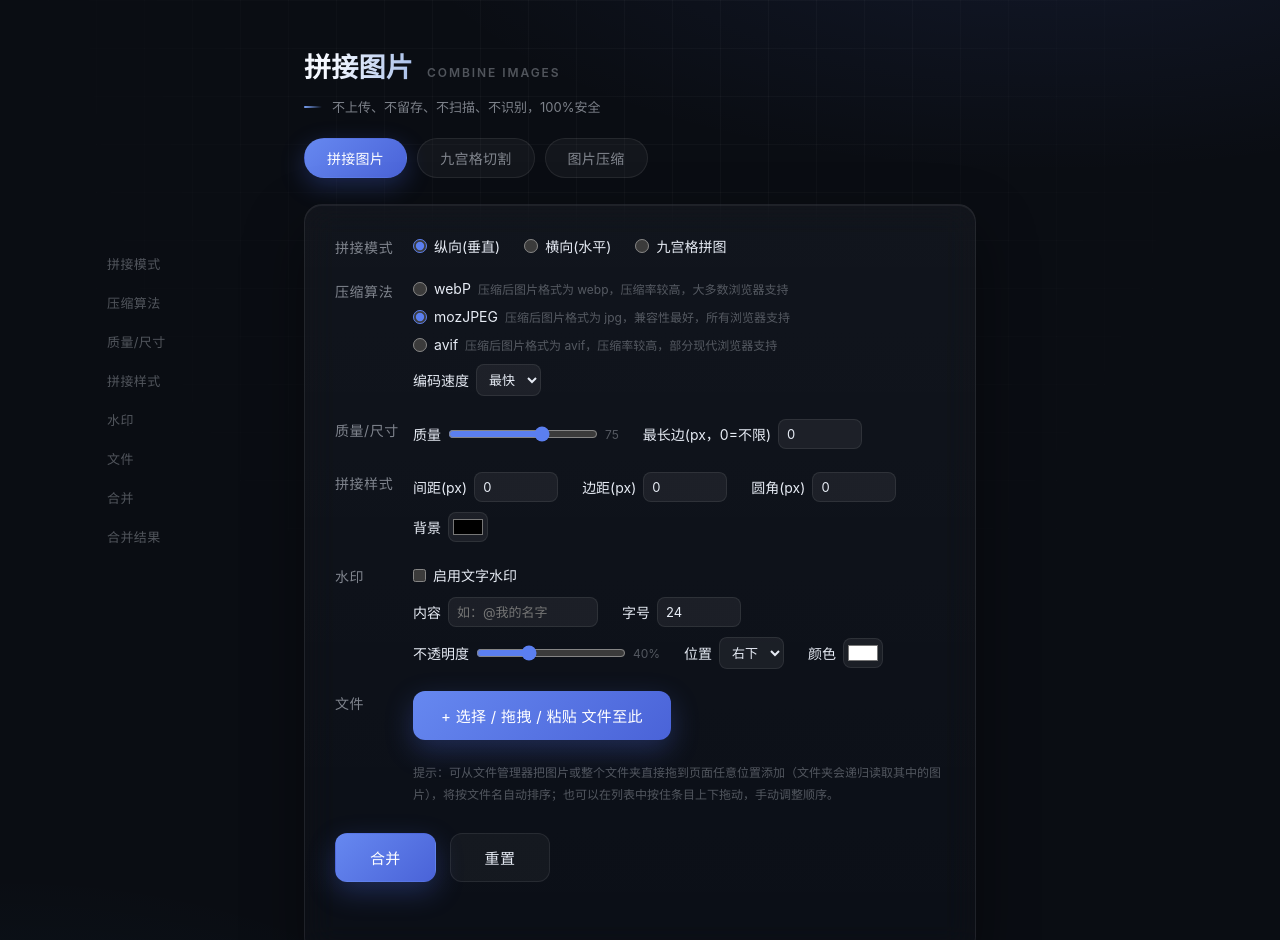
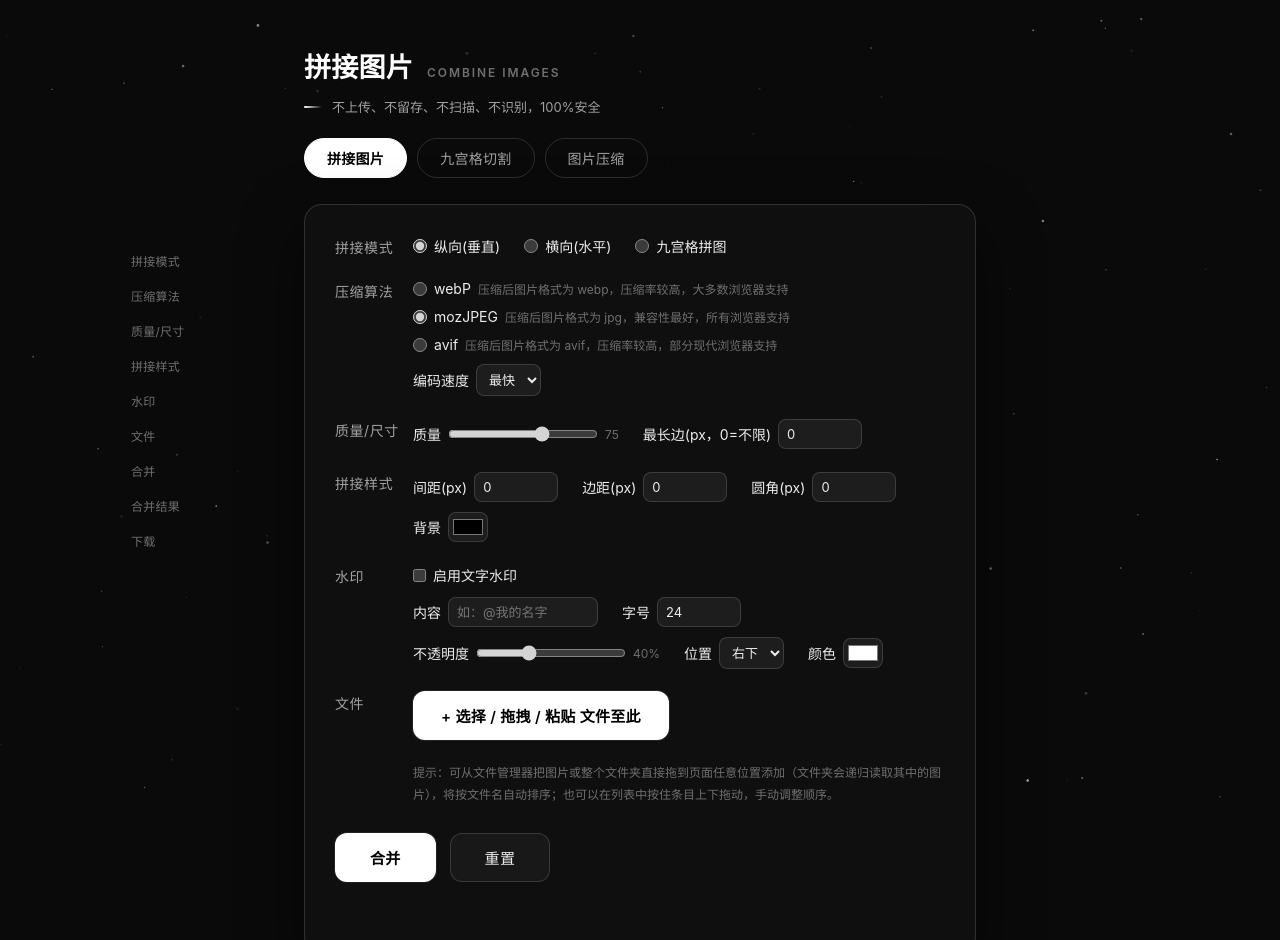
Before and after one commit to dc932dc/pingtu, a plain HTML site: page index.html in a window 1280 px wide. Shown: the top 940 px of the page. Drawn offline with Linux system fonts and the light colour scheme.

Commit message:
UI改版：Vercel风黑白极简主题、星空背景（漂移+闪烁+流星）、目录收窄至116px并新增下载条目

```diff
--- a/index.html
+++ b/index.html
@@ -7,15 +7,15 @@
 <style>
   :root {
     color-scheme: dark; /* 原生控件（下拉弹层/取色器/数字框）统一走暗色 */
-    --bg: #0a0d13;
-    --border: rgba(255, 255, 255, .08);
-    --border-strong: rgba(160, 185, 255, .25);
-    --text: #e7ecf5;
-    --dim: rgba(231, 236, 245, .52);
-    --faint: rgba(231, 236, 245, .32);
-    --accent: #7aa2f7;
-    --accent-deep: #5b7ff0;
-    --accent-soft: rgba(122, 162, 247, .14);
+    --bg: #0a0a0a;
+    --border: rgba(255, 255, 255, .14);
+    --border-strong: rgba(255, 255, 255, .32);
+    --text: #ededed;
+    --dim: #a1a1a1;
+    --faint: #6f6f6f;
+    --accent: #ffffff;
+    --accent-deep: #d4d4d4;
+    --accent-soft: rgba(255, 255, 255, .1);
     --err: #f0937f;
   }
   * { box-sizing: border-box; margin: 0; padding: 0; }
@@ -24,23 +24,11 @@
   body {
     font-family: -apple-system, BlinkMacSystemFont, "Segoe UI", "Microsoft YaHei", "PingFang SC", sans-serif;
     color: var(--text);
-    background:
-      radial-gradient(1200px 500px at 82% -10%, rgba(96, 130, 255, .10), transparent 55%),
-      radial-gradient(900px 450px at 0% 110%, rgba(64, 201, 255, .05), transparent 55%),
-      var(--bg);
+    background: var(--bg);
     -webkit-font-smoothing: antialiased;
   }
-  /* 极淡的网格底纹，纯 CSS，无资源加载 */
-  body::before {
-    content: ''; position: fixed; inset: 0; pointer-events: none; z-index: 0;
-    background-image:
-      linear-gradient(rgba(255, 255, 255, .028) 1px, transparent 1px),
-      linear-gradient(90deg, rgba(255, 255, 255, .028) 1px, transparent 1px);
-    background-size: 48px 48px;
-    -webkit-mask-image: radial-gradient(ellipse at 50% 0%, #000 20%, transparent 72%);
-    mask-image: radial-gradient(ellipse at 50% 0%, #000 20%, transparent 72%);
-  }
-  ::selection { background: rgba(122, 162, 247, .35); }
+  #starfield { position: fixed; inset: 0; z-index: 0; pointer-events: none; }
+  ::selection { background: rgba(255, 255, 255, .22); }
   ::-webkit-scrollbar { width: 10px; }
   ::-webkit-scrollbar-thumb { background: rgba(255, 255, 255, .12); border-radius: 5px; }
   ::-webkit-scrollbar-track { background: transparent; }
@@ -50,36 +38,30 @@
   [id] { scroll-margin-top: 28px; }
 
   h1 { font-size: 27px; font-weight: 800; letter-spacing: .01em; display: flex; align-items: baseline; gap: 14px; flex-wrap: wrap; }
-  h1 .zh {
-    background: linear-gradient(92deg, #f5f8ff 25%, #a9c0ea);
-    -webkit-background-clip: text; background-clip: text; color: transparent;
-  }
+  h1 .zh { color: #fff; }
   h1 .en { font-size: 12px; font-weight: 600; letter-spacing: .16em; text-transform: uppercase; color: var(--faint); }
   .slogan { font-size: 13px; margin: 12px 0 22px; color: var(--dim); display: flex; align-items: center; gap: 10px; }
-  .slogan::before { content: ''; flex: none; width: 18px; height: 2px; border-radius: 1px; background: linear-gradient(90deg, var(--accent), transparent); }
+  .slogan::before { content: ''; flex: none; width: 18px; height: 2px; border-radius: 1px; background: linear-gradient(90deg, #fff, transparent); }
 
   /* 工具切换 */
   .tool-nav { display: flex; gap: 10px; margin: 0 0 26px; }
   .tool-tab {
     padding: 9px 22px; border-radius: 999px; border: 1px solid var(--border);
-    background: rgba(255, 255, 255, .04); color: var(--dim);
+    background: transparent; color: var(--dim);
     font-size: 14px; cursor: pointer; font-family: inherit; letter-spacing: .02em;
     transition: color .15s, border-color .15s, background .15s, box-shadow .15s;
   }
-  .tool-tab:hover { color: var(--text); border-color: var(--border-strong); }
+  .tool-tab:hover { color: #fff; border-color: var(--border-strong); }
   .tool-tab.active {
-    background: linear-gradient(135deg, #6688f0, #4a63d8); color: #fff;
-    border-color: transparent; box-shadow: 0 8px 24px rgba(80, 110, 240, .28);
+    background: #fff; color: #000; border-color: #fff; font-weight: 600; box-shadow: none;
   }
 
   /* 毛玻璃主卡片 */
   .glass {
     position: relative; padding: 30px 30px 34px; border-radius: 18px;
     border: 1px solid var(--border);
-    background: linear-gradient(180deg, rgba(255, 255, 255, .035), rgba(255, 255, 255, .012));
-    backdrop-filter: blur(16px) saturate(1.25);
-    -webkit-backdrop-filter: blur(16px) saturate(1.25);
-    box-shadow: 0 24px 60px rgba(0, 0, 0, .4), inset 0 1px 0 rgba(255, 255, 255, .06);
+    background: #0f0f0f;
+    box-shadow: 0 1px 0 rgba(255, 255, 255, .05), 0 24px 60px rgba(0, 0, 0, .6);
   }
 
   .row { display: flex; align-items: flex-start; margin-bottom: 22px; }
@@ -93,13 +75,13 @@
   select.sel option, option { background: #0d1117; color: #e7ecf5; }
 
   .drop {
-    display: inline-block; color: #fff; font-size: 15px; letter-spacing: .02em;
+    display: inline-block; color: #000; font-size: 15px; font-weight: 600; letter-spacing: .02em;
     padding: 14px 28px; border-radius: 12px; cursor: pointer; user-select: none;
-    background: linear-gradient(135deg, #6688f0, #4a63d8);
-    box-shadow: 0 10px 28px rgba(80, 110, 240, .28);
+    background: #fff;
+    box-shadow: 0 0 0 1px rgba(255, 255, 255, .08);
     transition: filter .15s ease, transform .15s ease;
   }
-  .drop:hover { filter: brightness(1.1); }
+  .drop:hover { background: #e6e6e6; }
   .drop:active { transform: translateY(1px); }
   .hint { font-size: 12px; color: var(--faint); margin: 12px 0 0 78px; line-height: 1.8; }
 
@@ -148,28 +130,27 @@
     font-family: inherit; letter-spacing: .02em; transition: filter .15s, background .15s, border-color .15s;
   }
   .btn-primary {
-    background: linear-gradient(135deg, #6688f0, #4a63d8); color: #fff;
-    box-shadow: 0 10px 28px rgba(80, 110, 240, .28);
-  }
-  .btn-primary:hover { filter: brightness(1.1); }
+    background: #fff; color: #000; font-weight: 600;
+    box-shadow: 0 0 0 1px rgba(255, 255, 255, .08);
+  }
+  .btn-primary:hover { background: #e6e6e6; }
   .btn-ghost { background: rgba(255, 255, 255, .04); color: var(--text); border-color: var(--border); }
   .btn-ghost:hover { background: rgba(255, 255, 255, .07); border-color: var(--border-strong); }
   .btn:disabled { opacity: .55; cursor: default; filter: none; }
   .btn-blue {
-    background: linear-gradient(135deg, #6688f0, #4a63d8); color: #fff; text-decoration: none;
-    display: inline-block; box-shadow: 0 10px 28px rgba(80, 110, 240, .28);
-  }
-
-  .msg { min-height: 22px; margin-top: 16px; font-size: 13px; color: #9db8e8; font-variant-numeric: tabular-nums; }
+    background: #fff; color: #000; font-weight: 600; text-decoration: none;
+    display: inline-block; box-shadow: 0 0 0 1px rgba(255, 255, 255, .08);
+  }
+  .btn-blue:hover { background: #e6e6e6; }
+
+  .msg { min-height: 22px; margin-top: 16px; font-size: 13px; color: #8ab4f8; font-variant-numeric: tabular-nums; }
   .msg.err { color: var(--err); }
 
   .result {
     margin-top: 18px; padding: 22px;
     border: 1px solid var(--border); border-radius: 16px;
-    background: rgba(13, 17, 25, .6);
-    backdrop-filter: blur(14px) saturate(1.2);
-    -webkit-backdrop-filter: blur(14px) saturate(1.2);
-    box-shadow: inset 0 1px 0 rgba(255, 255, 255, .05);
+    background: #0f0f0f;
+    box-shadow: inset 0 1px 0 rgba(255, 255, 255, .04);
   }
   .result h2 { font-size: 15px; font-weight: 600; margin-bottom: 14px; display: flex; align-items: center; gap: 10px; letter-spacing: .04em; }
   .result h2::before { content: ''; width: 3px; height: 15px; border-radius: 2px; background: var(--accent); }
@@ -197,7 +178,7 @@
     font-size: 12px; padding: 6px 0; border-radius: 8px;
     background: rgba(0, 0, 0, .55); color: var(--accent); text-decoration: none; transition: background .15s, color .15s;
   }
-  .tile .mini-btn:hover { background: rgba(122, 162, 247, .5); color: #fff; }
+  .tile .mini-btn:hover { background: rgba(255, 255, 255, .25); color: #fff; }
 
   .drop-overlay {
     position: fixed; inset: 0; z-index: 100;
@@ -249,32 +230,30 @@
   .jump button {
     width: 38px; height: 38px; border-radius: 50%;
     border: 1px solid var(--border);
-    background: rgba(14, 18, 26, .75); color: var(--dim);
+    background: rgba(10, 10, 10, .8); color: var(--dim);
     font-size: 16px; line-height: 1; cursor: pointer;
-    backdrop-filter: blur(10px);
-    -webkit-backdrop-filter: blur(10px);
     transition: background .15s, border-color .15s, color .15s;
   }
-  .jump button:hover { background: linear-gradient(135deg, #6688f0, #4a63d8); border-color: transparent; color: #fff; }
+  .jump button:hover { background: #0a0a0a; border-color: #fff; color: #fff; }
   .jump button:active { filter: brightness(1.2); }
 
   /* 左侧目录：宽屏时列出当前工具的各个区块，点击跳转 */
   .toc {
     position: fixed; top: 50%; transform: translateY(-50%);
-    left: max(12px, calc(50vw - 548px));
-    width: 168px; z-index: 55;
+    left: max(10px, calc(50vw - 520px));
+    width: 116px; z-index: 55;
     display: flex; flex-direction: column; gap: 4px;
   }
   .toc button {
-    border: 1px solid transparent; border-radius: 10px;
+    border: 1px solid transparent; border-radius: 8px;
     background: transparent; color: var(--faint);
-    font-size: 13px; text-align: left; padding: 7px 14px;
-    cursor: pointer; font-family: inherit; letter-spacing: .03em;
+    font-size: 12px; text-align: left; padding: 6px 10px;
+    cursor: pointer; font-family: inherit; letter-spacing: .02em;
     transition: color .15s, background .15s, border-color .15s;
   }
-  .toc button:hover { color: var(--text); background: rgba(255, 255, 255, .05); }
+  .toc button:hover { color: #fff; background: rgba(255, 255, 255, .06); }
   .toc button.active {
-    color: var(--text); background: var(--accent-soft); border-color: var(--border-strong);
+    color: #fff; background: rgba(255, 255, 255, .1); border-color: rgba(255, 255, 255, .25);
   }
   @media (max-width: 1080px) { .toc { display: none; } }
 
@@ -309,6 +288,7 @@
 </style>
 </head>
 <body>
+<canvas id="starfield" aria-hidden="true"></canvas>
 <main class="wrap">
   <h1><span class="zh" id="h1Zh">拼接图片</span> <span class="en" id="h1En">Combine Images</span></h1>
   <p class="slogan">不上传、不留存、不扫描、不识别，100%安全</p>
@@ -587,15 +567,16 @@
   const tocMap = {
     merge: [
       ['拼接模式', 'sec-mode'], ['压缩算法', 'sec-format'], ['质量/尺寸', 'sec-quality'],
-      ['拼接样式', 'sec-style'], ['水印', 'sec-watermark'], ['文件', 'sec-files'], ['合并', 'sec-actions'], ['合并结果', 'result'],
+      ['拼接样式', 'sec-style'], ['水印', 'sec-watermark'], ['文件', 'sec-files'],
+      ['合并', 'sec-actions'], ['合并结果', 'result'], ['下载', 'downloadBtn'],
     ],
     grid: [
       ['文件', 'sec-grid-files'], ['切割规格', 'sec-grid-n'], ['输出格式', 'sec-grid-fmt'],
-      ['切割', 'grid-actions'], ['切割结果', 'gridResult'],
+      ['切割', 'grid-actions'], ['切割结果', 'gridResult'], ['打包下载', 'dlAllBtn'],
     ],
     compress: [
       ['文件', 'sec-c-files'], ['输出格式', 'sec-c-fmt'], ['压缩质量', 'sec-c-quality'],
-      ['压缩', 'compress-actions'], ['压缩结果', 'compressResult'],
+      ['压缩', 'compress-actions'], ['压缩结果', 'compressResult'], ['打包下载', 'cZipBtn'],
     ],
   };
   function renderToc() {
@@ -1981,6 +1962,71 @@
   window.addEventListener('resize', updateJumpBtns);
   updateJumpBtns();
 
+  // —— 星空背景：缓慢漂移 + 闪烁 + 偶尔流星（prefers-reduced-motion 时静止） ——
+  const starCanvas = $('#starfield'), starCtx = starCanvas.getContext('2d');
+  const stars = [];
+  let shoot = null, nextShootAt = performance.now() + 6000 + Math.random() * 9000;
+  const motionOK = !matchMedia('(prefers-reduced-motion: reduce)').matches;
+  function starResize() {
+    starCanvas.width = innerWidth; starCanvas.height = innerHeight;
+    stars.length = 0;
+    const n = Math.min(220, Math.round(innerWidth * innerHeight / 9000));
+    for (let i = 0; i < n; i++) {
+      stars.push({
+        x: Math.random() * starCanvas.width, y: Math.random() * starCanvas.height,
+        r: Math.random() * 1.1 + 0.3, base: Math.random() * 0.55 + 0.2,
+        sp: Math.random() * 1.6 + 0.4, ph: Math.random() * Math.PI * 2,
+        vy: Math.random() * 0.06 + 0.02, vx: Math.random() * 0.03 - 0.015,
+      });
+    }
+  }
+  starResize();
+  window.addEventListener('resize', starResize);
+  function starTick(now) {
+    requestAnimationFrame(starTick);
+    if (document.hidden) return;
+    starCtx.clearRect(0, 0, starCanvas.width, starCanvas.height);
+    const t = now / 1000;
+    for (const s of stars) {
+      if (motionOK) {
+        s.y += s.vy; s.x += s.vx;
+        if (s.y > starCanvas.height + 2) { s.y = -2; s.x = Math.random() * starCanvas.width; }
+        if (s.x < -2) s.x = starCanvas.width + 2; else if (s.x > starCanvas.width + 2) s.x = -2;
+      }
+      starCtx.globalAlpha = motionOK ? s.base * (0.55 + 0.45 * Math.sin(t * s.sp + s.ph)) : s.base;
+      starCtx.fillStyle = '#fff';
+      starCtx.beginPath();
+      starCtx.arc(s.x, s.y, s.r, 0, Math.PI * 2);
+      starCtx.fill();
+    }
+    // 流星：每隔一段时间随机划过
+    if (motionOK) {
+      if (!shoot && now > nextShootAt) {
+        shoot = { x: Math.random() * starCanvas.width * 0.8 + starCanvas.width * 0.1, y: -10,
+                  vx: -(Math.random() * 3 + 2.5), vy: Math.random() * 2 + 2, life: 1 };
+      }
+      if (shoot) {
+        shoot.x += shoot.vx; shoot.y += shoot.vy; shoot.life -= 0.012;
+        const tail = 14;
+        const grad = starCtx.createLinearGradient(shoot.x, shoot.y, shoot.x - shoot.vx * tail, shoot.y - shoot.vy * tail);
+        grad.addColorStop(0, 'rgba(255,255,255,' + Math.max(0, shoot.life) + ')');
+        grad.addColorStop(1, 'rgba(255,255,255,0)');
+        starCtx.globalAlpha = 1;
+        starCtx.strokeStyle = grad;
+        starCtx.lineWidth = 1.4;
+        starCtx.beginPath();
+        starCtx.moveTo(shoot.x, shoot.y);
+        starCtx.lineTo(shoot.x - shoot.vx * tail, shoot.y - shoot.vy * tail);
+        starCtx.stroke();
+        if (shoot.life <= 0 || shoot.y > starCanvas.height + 40) {
+          shoot = null; nextShootAt = now + 7000 + Math.random() * 11000;
+        }
+      }
+    }
+    starCtx.globalAlpha = 1;
+  }
+  requestAnimationFrame(starTick);
+
   // —— 灯箱：点击合并结果图 / 切块放大查看，点击任意处或 Esc 关闭 ——
   const lightbox = $('#lightbox'), lightboxImg = $('#lightboxImg');
   document.addEventListener('click', (e) => {
```
